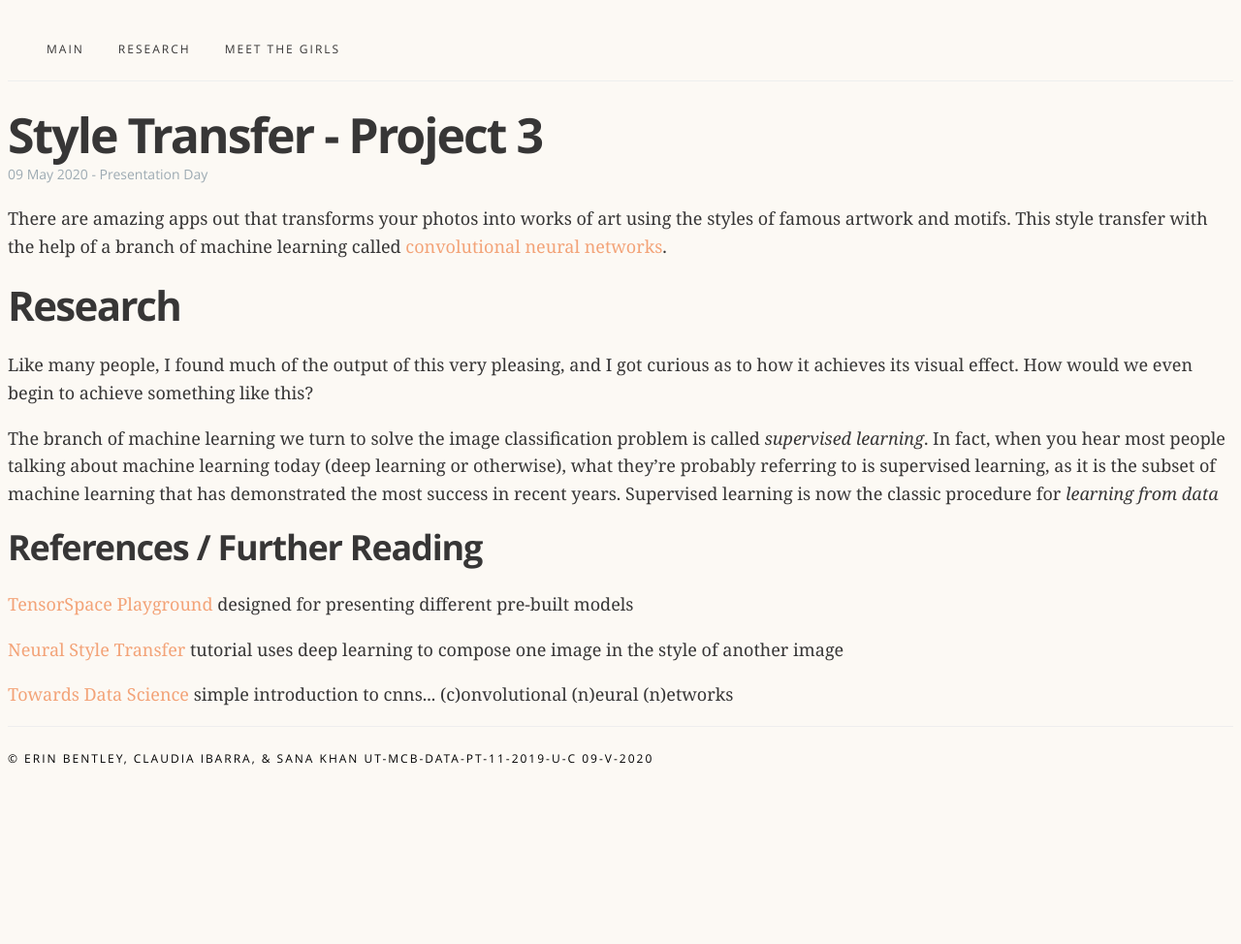
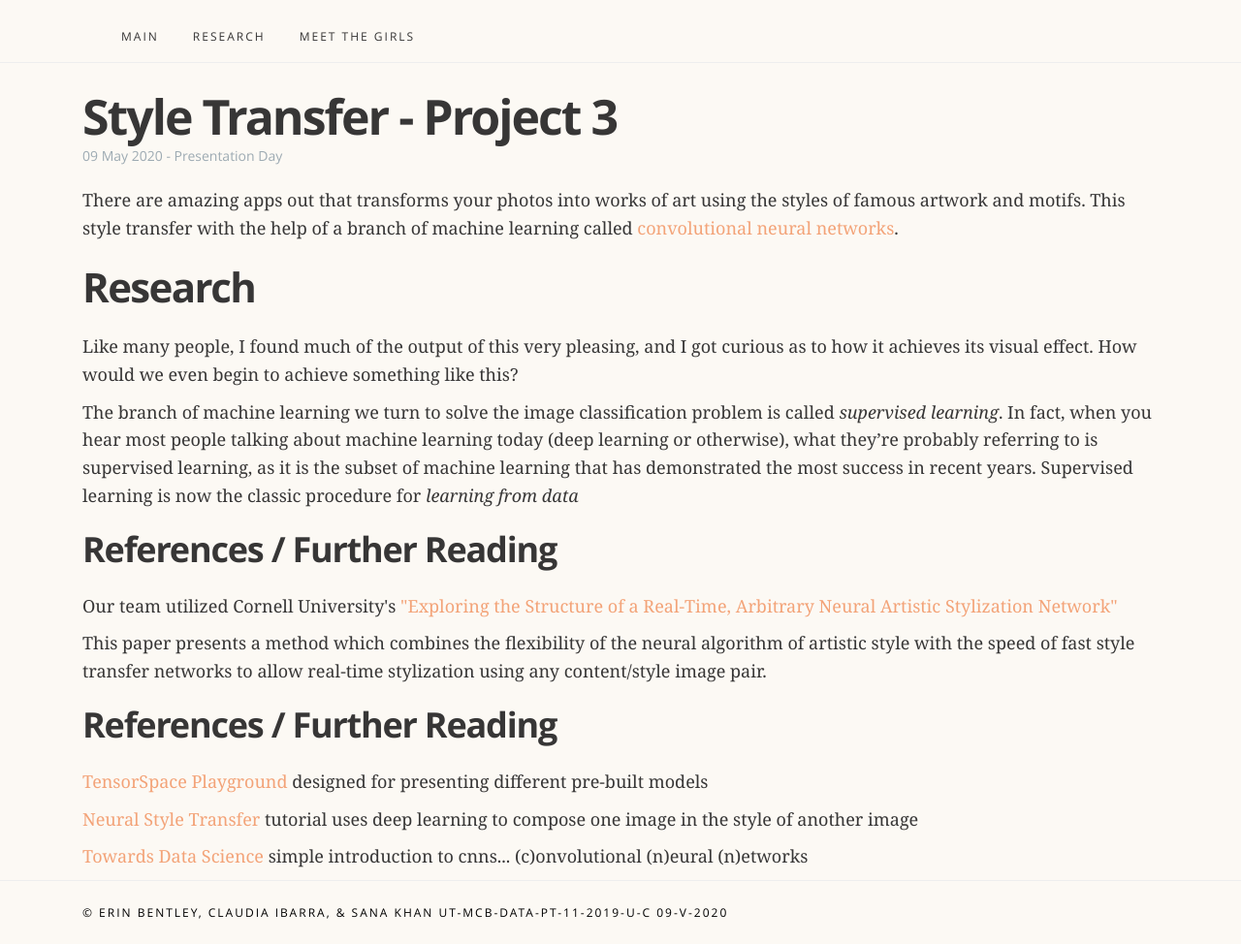
Before and after one commit to skhan4321/style_transfer, a Flask app: template style_app/templates/research.html in a window 1280 px wide. Shown: the whole page at 97% size. Before the commit the page ends 789 px from the top, so only its background shows below. Run offline with Flask 2, Linux system fonts and the light colour scheme; the template is opened without the code that fills it, so the values that code supplies are empty; some libraries are stand-ins or nearby versions; some web fonts are replaced.

Commit message:
changes made

```diff
--- a/style_app/templates/research.html
+++ b/style_app/templates/research.html
@@ -9,10 +9,10 @@
         of a branch of machine learning called convolutional neural networks.">
         <meta name="authors" content="Erin Bentley, Claudia Ibarra, & Sana Khan">
 
+        <link rel="stylesheet" href="https://stackpath.bootstrapcdn.com/bootstrap/4.4.1/css/bootstrap.min.css" integrity="sha384-Vkoo8x4CGsO3+Hhxv8T/Q5PaXtkKtu6ug5TOeNV6gBiFeWPGFN9MuhOf23Q9Ifjh" crossorigin="anonymous">
+
         <!-- Jinja2 reference to our css file -->
-        <!-- <link rel="stylesheet" href="{{ url_for('templates', filename='main.css') }}"> -->
-        <!-- Regular reference to css file -->
-        <link rel="stylesheet" href="main.css">
+        <link rel="stylesheet" href="{{ url_for('static', filename='css/main.css') }}">
 
       <body><div style="visibility: hidden; overflow: hidden; position: absolute; top: 0px; height: 1px; width: auto; padding: 0px;
       border: 0px; margin: 0px; text-align: left; text-indent: 0px; text-transform: none; line-height: normal; letter-spacing: normal;
@@ -59,6 +59,13 @@
     years. Supervised learning is now the classic procedure for <em>learning from data</em></p>
 
     <h3 id="selected-references-and-further-reading">References / Further Reading</h3>
+    <p>Our team utilized Cornell University's <a href="https://arxiv.org/pdf/1705.06830.pdf">"Exploring the Structure of a Real-Time, Arbitrary Neural
+      Artistic Stylization Network"</a></p>
+      <p>This paper presents a method which combines the flexibility of the neural algorithm of artistic
+      style with the speed of fast style transfer networks to allow real-time stylization using any content/style
+      image pair.</p>
+
+    <h3 id="selected-references-and-further-reading">References / Further Reading</h3>
     <p><a href="https://tensorspace.org/html/playground/index.html/">TensorSpace Playground</a> designed for presenting different pre-built models</p>
     <p><a href="https://colab.research.google.com/github/tensorflow/docs/blob/master/site/en/tutorials/generative/style_transfer.ipynb#scrollTo=lGUfttK9F8d5">Neural Style Transfer</a> tutorial uses deep learning to compose one image in the style of another image</p>
     <p><a href="https://towardsdatascience.com/simple-introduction-to-convolutional-neural-networks-cdf8d3077bac">Towards Data Science</a> simple introduction to cnns... (c)onvolutional (n)eural (n)etworks</p>
```
